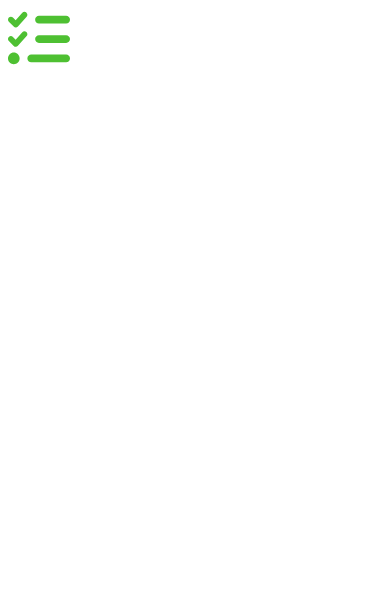
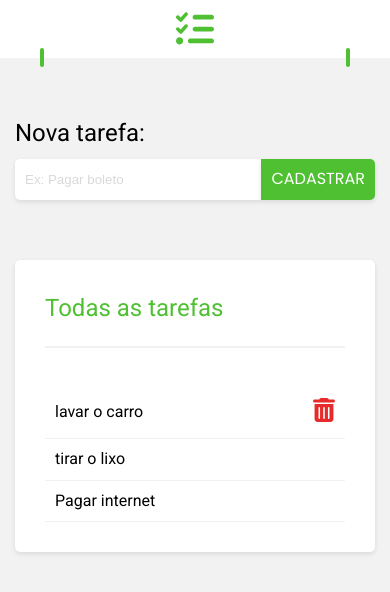
Before and after one commit to LeoGriesang/app-lista-de-tarefas, a plain HTML site: page index.html in a window 390 px wide. Drawn offline with Linux system fonts and the light colour scheme.

Commit message:
responsivo

```diff
--- a/index.html
+++ b/index.html
@@ -5,11 +5,36 @@
     <meta name="viewport" content="width=device-width, initial-scale=1.0">
     <link rel="stylesheet" href="style.css">
 
+    <link rel="preconnect" href="https://fonts.googleapis.com">
+    <link rel="preconnect" href="https://fonts.gstatic.com" crossorigin>
+    <link href="https://fonts.googleapis.com/css2?family=Poppins&family=Roboto&display=swap" rel="stylesheet">
+
     <title>App - Lista de tarefas</title>
 </head>
-<body>
-    <header>
-        <img src="img/list-check-solid 1.svg" alt="">
+<body class="body-bg">
+    <header class="header-bg">
+        <div class="container header">
+            <img class="logo" src="img/list-check-solid 1.svg" alt="">
+        </div>
     </header>
+    <main>
+        <div class="container main">
+            <h1>Nova tarefa:</h1>
+            <div class="form">
+                <input type="text" id="nova-tarefa" placeholder="Ex: Pagar boleto">
+                <button class="btn">cadastrar</button>
+            </div>
+        </div>
+    </main>
+    <section class="tarefas container">
+        <div class="caixa">
+            <h1>Todas as tarefas</h1>
+            <ul>
+                <li>lavar o carro <span><img src="img/Vector.svg" alt=""></span></li>
+                <li>tirar o lixo</li>
+                <li>Pagar internet</li>
+            </ul>
+        </div>
+    </section>
 </body>
 </html>
--- a/style.css
+++ b/style.css
@@ -0,0 +1,144 @@
+* {
+    margin: 0;
+    padding: 0;
+}
+ul {
+    list-style: none;
+}
+.body-bg {
+    background: #f2f2f2;
+}
+.container {
+    max-width: 960px;
+    margin: 0 auto;
+}
+.header-bg {
+    padding: 10px 0px;
+    background: #ffffff;
+    position: relative;
+}
+.main {
+   display: flex;
+   flex-direction: column;
+   align-items: start;
+   max-width: 960px;
+}
+.form {
+    display: flex;
+    width: 100%;
+}
+input {
+    padding: 10px;
+    box-sizing: border-box;
+    border-radius: 5px 0px 0px 5px;
+    border: none;
+    width: 300px;
+    box-shadow: 0 2px 5px rgba(0, 0, 0, 0.1);
+}
+input::placeholder {
+    color: #D9D9D9;
+    font: 400 1rem/1.3 "Roboto" sans-serif;
+}
+.btn {
+    padding: 10px;
+    text-transform: uppercase;
+    background: #4EC032;
+    color: #ffffff;
+    border-radius: 0px 5px 5px 0px;
+    border: none;
+    font: 400 1.5rem/1.3 "Poppins", sans-serif;
+    cursor: pointer;
+    box-shadow: 0 2px 5px rgba(0, 0, 0, 0.1);
+}
+.btn:hover {
+    background: #26930A;
+}
+.main h1 {
+    padding-bottom: 10px;
+    padding-top: 60px;
+    font: 400 2rem/1.3 "Roboto", sans-serif;
+}
+.tarefas {
+    display: flex;
+    align-items: center;
+    justify-content: center;
+    padding-top: 100px;
+}
+.caixa {
+    width: 960px;
+    background: #ffffff;
+    border-radius: 5px;
+    padding: 30px;
+    box-sizing: border-box;
+    box-shadow: 0 2px 5px rgba(0, 0, 0, 0.1);
+}
+.caixa h1 {
+    font: 400 2rem/1.5 "Roboto", sans-serif;
+    color: #4EC032;
+    border-bottom: 2px solid #F2F2F2;
+    padding-bottom: 20px;
+}
+.caixa ul li {
+    font: 400 1.5rem/1.3 "Roboto", sans-serif;
+    display: flex;
+    justify-content: space-between;
+    align-items: center;
+    border-bottom: 1px solid #F2F2F2;
+    padding: 10px;
+}
+.caixa ul {
+    margin-top: 40px;
+}
+
+@media(max-width: 767px) {
+    .header {
+        display: flex;
+        align-items: center;
+        justify-content: center;
+    }
+    .container {
+        padding: 0px 15px;
+    }
+    .main h1 {
+        font-size: 1.5rem;
+    }
+    .logo {
+        width: 38px;
+    }
+    input {
+        width: 100%;
+    }
+    .btn {
+        font-size: 1rem;
+    }
+    .caixa {
+        margin-top: 60px;
+    }
+    .caixa h1 {
+        font-size: 1.5rem;
+    }
+    .caixa ul li {
+        font-size: 1rem;
+    }
+    .header-bg::after {
+        content: "";
+        display: block;
+        width: 4px;
+        height: 19px;
+        background: #4EC032;
+        position: absolute;
+        margin-left: 40px;
+        border-radius: 5px;
+    }
+    .header-bg::before {
+        content: "";
+        display: block;
+        width: 4px;
+        height: 19px;
+        background: #4EC032;
+        position: absolute;
+        right: 40px;
+        top: 48px;
+        border-radius: 5px;
+    }
+}
```
Also changed, not shown: img/Vector.svg (added).
